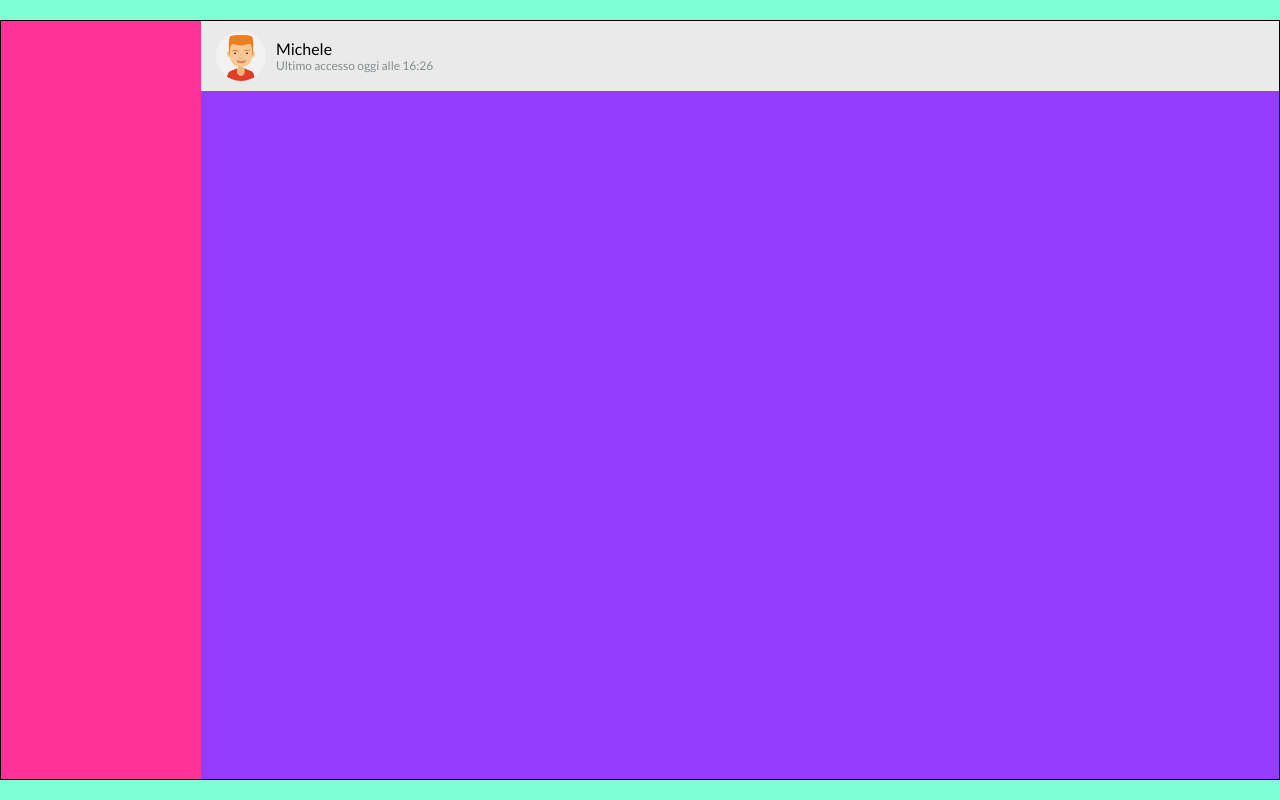
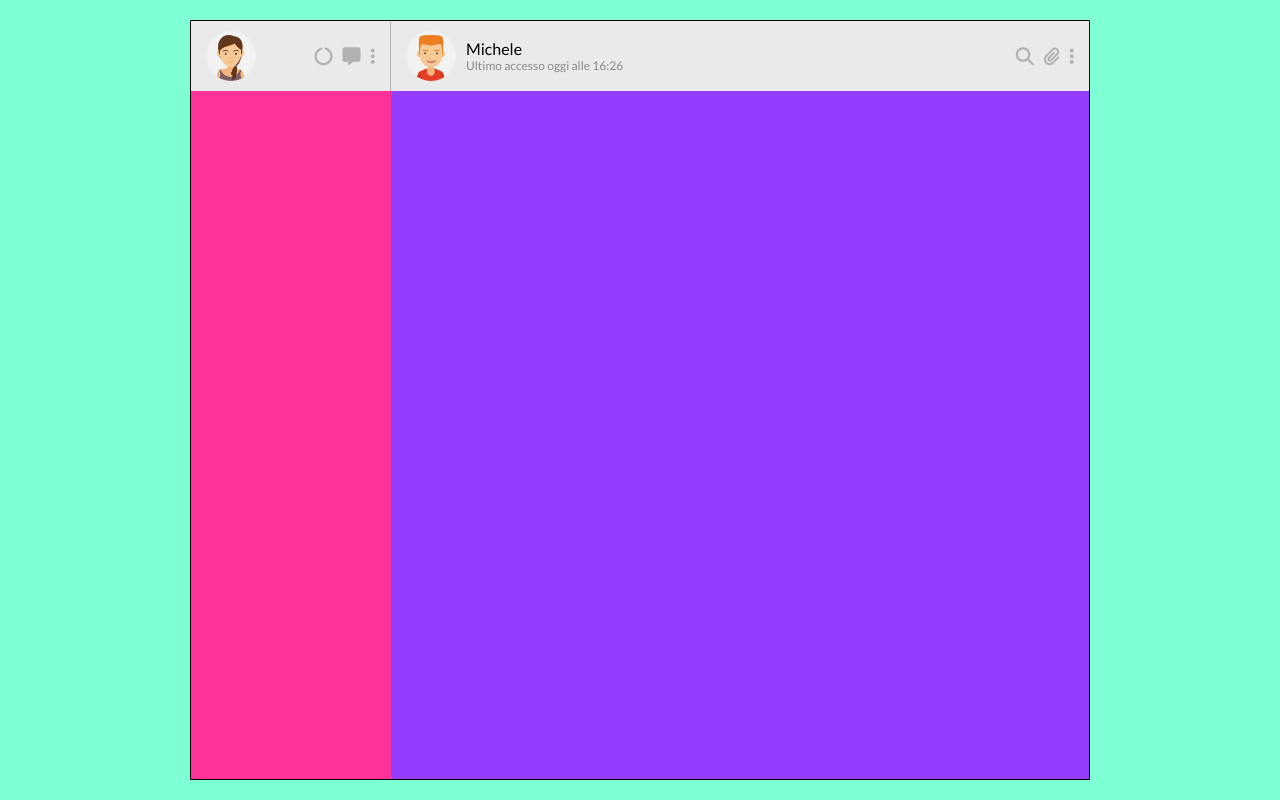
Before and after one commit to MarinaLasorsa/html-css-boolzapp, a plain HTML site: page index.html in a window 1280 px wide. Drawn offline with Linux system fonts and the light colour scheme.

Commit message:
ADD: main header for tablet and desktop + side header for all media queries

```diff
--- a/css/style.css
+++ b/css/style.css
@@ -1,7 +1,6 @@
-
 :root {
     --dark-grey: #848B8D;
-    --light-grey:#CACBCD;
+    --light-grey: #CACBCD;
     --grey: #B1B1B1;
 }
 
@@ -31,6 +30,7 @@ body {
 
 #app {
     height: 100vh;
+    background: linear-gradient();
 }
 
 .container {
@@ -48,16 +48,30 @@ body {
 
 /*TOP BAR*/
 
-
-
-.main-header {
+.side-header, .main-header {
     background-color: #EAEAEA;
 }
 
-.main-header .row {
+.side-header .row,.main-header .row {
     align-items: center;
     padding: 10px 15px;
+    justify-content: space-between;
+}
+
+.side-header ul,.main-header ul {
+    display: none;
+    color: var(--grey);
+    font-size: 18px;
+}
+
+.contact {
+    display: flex;
+    align-items: center;
     gap: 10px;
+}
+
+.side-header {
+    border-right: 1px solid var(--grey);
 }
 
 .avatar {
@@ -77,6 +91,10 @@ body {
     color: var(--dark-grey)
 }
 
+.space-between {
+    justify-content: space-between;
+}
+
 /*RESPONSIVE*/
 
 @media (min-width: 576px) {
@@ -89,18 +107,31 @@ body {
         flex-grow: 1;
     }
 
+    .main-header ul {
+        display: flex;
+        gap: 10px;
+    }
+
 }
 
 @media (min-width: 992px) {
     #app {
         padding: 20px 0;
     }
+
     .container {
-       max-width: 1300px;
+        width: 100%;
+        max-width: 900px;
         margin: 0 auto;
     }
+
     .app-sidebar {
         min-width: 200px;
+    }
+
+    .side-header ul {
+       display: flex;
+       gap: 10px;
     }
 
 }
--- a/index.html
+++ b/index.html
@@ -19,7 +19,14 @@
             <!--contacts sidebar-->
             <div class="app-sidebar">
                 <div class="side-header">
-
+                    <div class="row">
+                        <img class="avatar" src="./img/avatar_io.jpg"/>
+                        <ul>
+                            <li><i class="fa-solid fa-circle-notch"></i></li>
+                            <li><i class="fa-solid fa-message"></i></li>
+                            <li><i class="fa-solid fa-ellipsis-vertical"></i></li>
+                        </ul>
+                    </div>
                 </div>
                 <div class="side-notif">
 
@@ -35,15 +42,17 @@
             <div class="app-main">
                 <div class="main-header">
                     <div class="row">
-                        <img class="avatar" src="./img/avatar_1.jpg"/>
-                        <div>
-                            <p>Michele</p>
-                            <p class="text-small font-dark-grey">Ultimo accesso oggi alle 16:26</p>
+                        <div class="contact">
+                            <img class="avatar" src="./img/avatar_1.jpg"/>
+                            <div>
+                                <p>Michele</p>
+                                <p class="text-small font-dark-grey">Ultimo accesso oggi alle 16:26</p>
+                            </div>
                         </div>
                         <ul>
-                            <li></li>
-                            <li></li>
-                            <li></li>
+                            <li><i class="fa-solid fa-magnifying-glass"></i></li>
+                            <li><i class="fa-solid fa-paperclip"></i></li>
+                            <li><i class="fa-solid fa-ellipsis-vertical"></i></li>
                         </ul>
                     </div>
                 </div>
```
Lines whose indentation alone changed are shown as unchanged.
